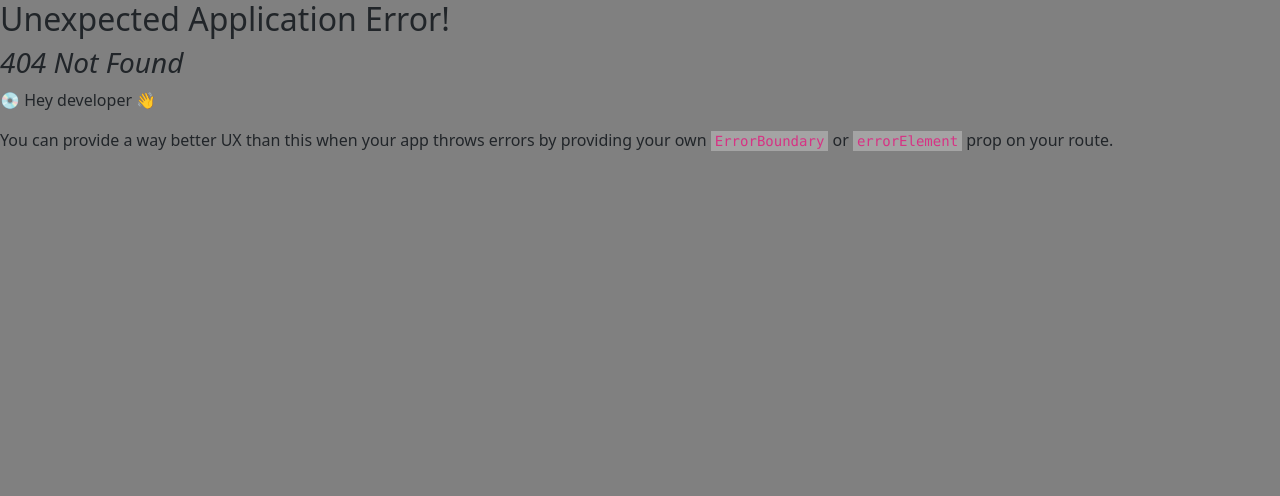
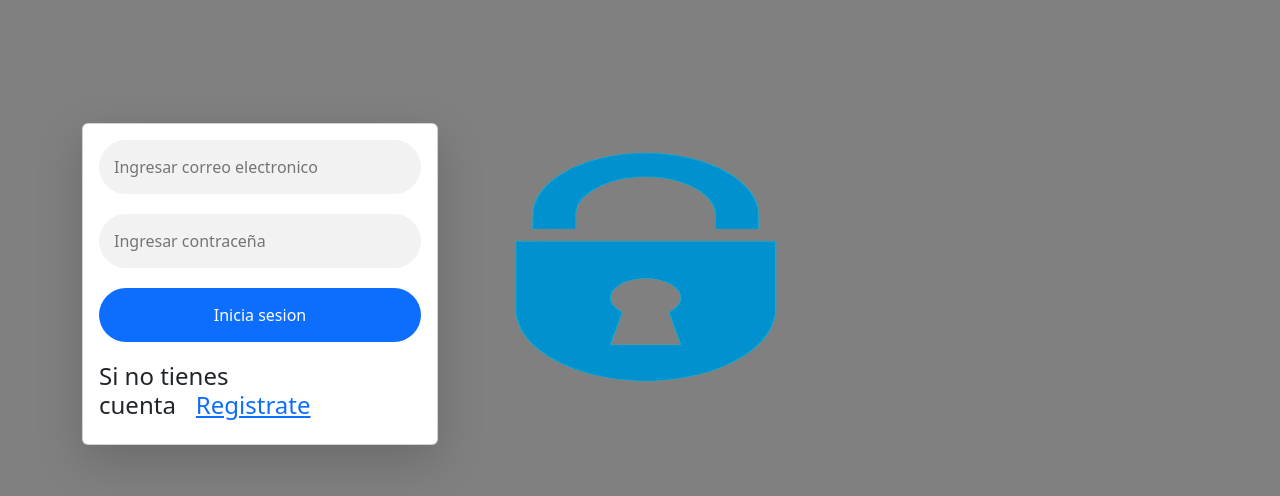
Before and after one commit to luisr0514/Micro-Proyecto2, a React (Vite) app: page / in a window 1280 px wide. Before the commit this address had no page. Shown: the top 496 px of the page. Built offline with nearby package versions, Linux system fonts and the light colour scheme.

Commit message:
firebase y firestorage
ya se crea un perfil, se valida, y se redirecciona a la pagina principal

```diff
--- a/src/componentes/Home.jsx
+++ b/src/componentes/Home.jsx
@@ -5,7 +5,7 @@ const Home = () => {
   return (
     <div>
       <h2>BIENVENIDO</h2>
-      <Link to="/login">Iniciar sesion</Link>
+      <Link to="/">Iniciar sesion</Link>
 
     </div>
   )
--- a/src/componentes/Login.jsx
+++ b/src/componentes/Login.jsx
@@ -1,14 +1,35 @@
 import React, { useState } from 'react'
 import imagen from '../assets/login.png'
 import appFirebase from "../credenciales";
-import { getAuth, createUserWithEmailAndPassword, signInWithEmailAndPassword } from "firebase/auth";
-import { Link } from 'react-router-dom'
+import { getAuth, signInWithEmailAndPassword } from "firebase/auth";
+import { Link, useNavigate  } from 'react-router-dom'
 
 const auth = getAuth(appFirebase)
 
 const Login = () => {
 
-  const [registrando, setRegistrando] = useState(false)
+  const [correo, setCorreo]= useState ('');
+  const [password, setPassword]= useState ('');
+
+  const navigate = useNavigate()
+
+  async function functAutenticacion(){
+
+    try {
+      await signInWithEmailAndPassword (auth, correo, password);
+      alert("se ingreso correctamente")
+      navigate("/home")
+
+    } catch (error) {
+      alert("correo o contraseña son incorrectos")
+    }
+    // await signInWithEmailAndPassword (auth, correo, password);
+    // alert("se ingreso correctamente")
+    // navigate("/home")
+
+
+
+  }
 
   return (
     <div className="container">
@@ -19,9 +40,9 @@ const Login = () => {
             <div className="card card-body shadow-lg">
 
               <form>
-                <input type="text" placeholder='Ingresar correo electronico' className='cajatexto' />
-                <input type="password" placeholder='Ingresar contraceña' className='cajatexto' />
-                <button className='btmform'>Inicia sesion</button>
+                <input type="text" placeholder='Ingresar correo electronico' className='cajatexto' value={correo} onChange={(e)=> setCorreo(e.target.value)} required/>
+                <input type="password" placeholder='Ingresar contraceña' className='cajatexto' value={password} onChange={(e)=> setPassword(e.target.value)} required/>
+                <button className='btmform'onClick={functAutenticacion} type='button'>Inicia sesion</button>
               </form>
               <h4>
                 Si no tienes cuenta
--- a/src/componentes/Registro.jsx
+++ b/src/componentes/Registro.jsx
@@ -1,8 +1,11 @@
 import React, { useState } from 'react'
 import { Link } from 'react-router-dom'
+import appFirebase from "../credenciales";
 import { crearUsuario } from '../controllers/usuarios'
+import { getAuth, createUserWithEmailAndPassword} from "firebase/auth";
+import Home from './Home';
 
-
+const auth = getAuth(appFirebase)
 
 const Registro = () => {
 
@@ -10,11 +13,17 @@ const Registro = () => {
     const [apellido, setApelldio]= useState ('');
     const [correo, setCorreo]= useState ('');
     const [password, setPassword]= useState ('');
+    const navigate = useNavigate()
 
     async function enviar() {
+
         await crearUsuario({nombre, apellido, correo, password})
 
+        await createUserWithEmailAndPassword (auth, correo, password);
+
         alert ('se ingreso correctameente')
+
+        navigate("/home")
 
 
     }
@@ -27,10 +36,10 @@ const Registro = () => {
                 <div className="padre">
                     <div className="card card-boddy shadow-lg">
                         <form>
-                            <input type="text" placeholder='Ingresa tu nombre' className='cajatexto' value={nombre} onChange={(e)=> setNombre(e.target.value)} />
-                            <input type="text" placeholder='Ingresa tu apellido' className='cajatexto' value={apellido} onChange={(e)=> setApelldio(e.target.value)}/>
-                            <input type="text" placeholder= 'Ingresa tu correo electronico'className="cajatexto"value={correo} onChange={(e)=> setCorreo(e.target.value)}/>
-                            <input type="password" placeholder= 'Ingresa tu contraseña'className="cajatexto" value={password} onChange={(e)=> setPassword(e.target.value)}/>
+                            <input type="text" placeholder='Ingresa tu nombre' className='cajatexto' value={nombre} onChange={(e)=> setNombre(e.target.value)} required/>
+                            <input type="text" placeholder='Ingresa tu apellido' className='cajatexto' value={apellido} onChange={(e)=> setApelldio(e.target.value)} required/>
+                            <input type="text" placeholder= 'Ingresa tu correo electronico'className="cajatexto"value={correo} onChange={(e)=> setCorreo(e.target.value)} required/>
+                            <input type="password" placeholder= 'Ingresa tu contraseña'className="cajatexto" value={password} onChange={(e)=> setPassword(e.target.value)} required/>
                             <select className='select' id="">
                                 <option value="">--Cual es tu juego favorito--</option>
                                 <option value="juego 1">counter</option>
--- a/src/router.jsx
+++ b/src/router.jsx
@@ -6,7 +6,7 @@ import Registro from './componentes/Registro'
 export const router = createBrowserRouter([
 
     {
-        path: '/login',
+        path: '/',
         element: <Login/>
 
     },
```
